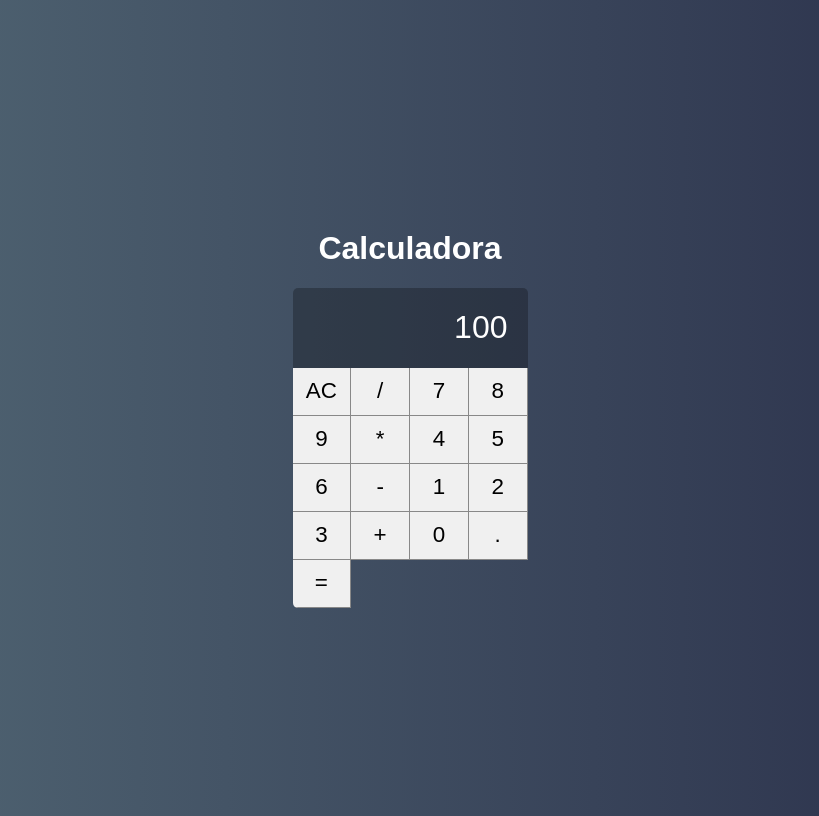
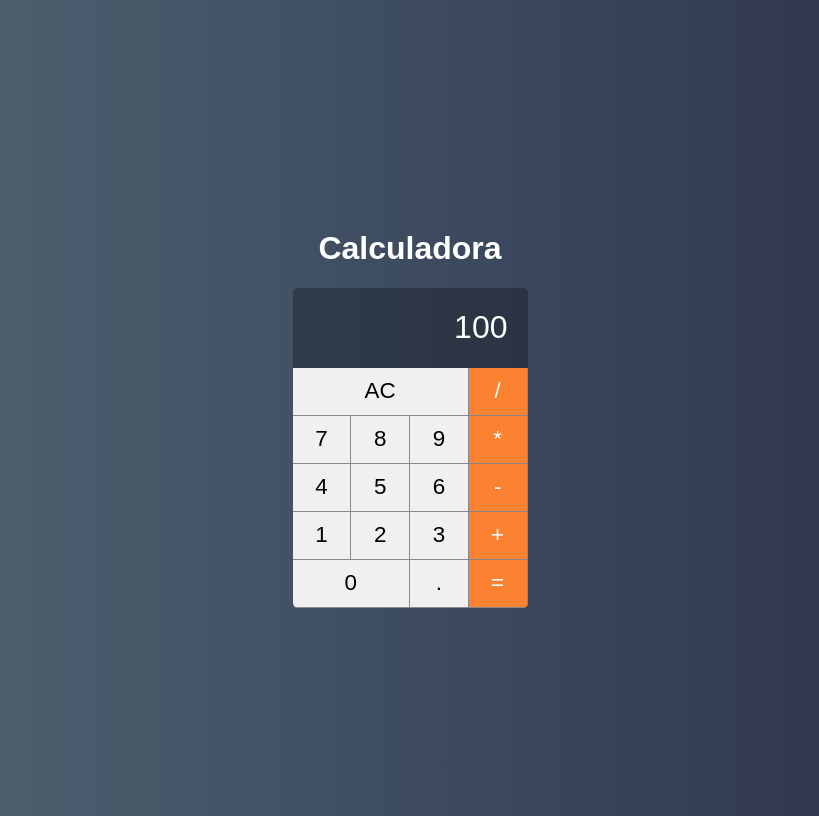
Before and after one commit to aeciofcs/projeto-calculadora, a React (Create React App) app: page / in a window 1280 px wide. Shown: the whole page, without its empty margins (230-1049 px from the left). Built offline with nearby package versions, Linux system fonts and the light colour scheme.

Commit message:
Ajustes no Comp Button e adicionado as funções

```diff
--- a/src/components/Button.css
+++ b/src/components/Button.css
@@ -11,3 +11,24 @@
     border-bottom: var(--border-button);
     outline: none;
 }
+
+.button:active {
+    background-color: #ccc;
+}
+
+.button.double {
+    grid-column: span 2;
+}
+
+.button.triple {
+    grid-column: span 3;
+}
+
+.button.operation {
+    background-color: #fa8231;
+    color: #fff;
+}
+
+.button.operation:active {
+    background-color: #fa8231cc;
+}
--- a/src/components/Button.jsx
+++ b/src/components/Button.jsx
@@ -3,6 +3,12 @@
 
 //criando componentes sem estado.
 export default props =>
-    <button className="button">
+    <button className={`
+        button
+        ${props.operation ? 'operation' : ''}
+        ${props.double ? 'double' : ''}
+        ${props.triple ? 'triple' : ''}
+    `}
+        onClick={e => props.click && props.click(props.label)} >
         {props.label}
     </button>
--- a/src/main/Calculator.jsx
+++ b/src/main/Calculator.jsx
@@ -5,27 +5,44 @@
 import Display from '../components/Display'
 
 export default class Calculator extends Component {
+
+    clearMemory(){
+        console.log('Limpar')
+    }
+
+    setOperation(operation){
+        console.log(operation)
+    }
+
+    addDigit(n){
+        console.log(n)
+    }
+
+
     render() {
+        const addDigit = n => this.addDigit(n)
+        const setOperation = op => this.setOperation(op)
+
         return (
             <div className="calculator">
                 <Display value={100} />
-                <Button label="AC"/>
-                <Button label="/"/>
-                <Button label="7"/>
-                <Button label="8"/>
-                <Button label="9"/>
-                <Button label="*"/>
-                <Button label="4"/>
-                <Button label="5"/>
-                <Button label="6"/>
-                <Button label="-"/>
-                <Button label="1"/>
-                <Button label="2"/>
-                <Button label="3"/>
-                <Button label="+"/>
-                <Button label="0"/>
-                <Button label="."/>
-                <Button label="="/>
+                <Button label="AC" triple click={ () => this.clearMemory() } />
+                <Button label="/" operation click={setOperation} />
+                <Button label="7" click={addDigit}/>
+                <Button label="8" click={addDigit}/>
+                <Button label="9" click={addDigit}/>
+                <Button label="*" operation click={setOperation}/>
+                <Button label="4" click={addDigit}/>
+                <Button label="5" click={addDigit}/>
+                <Button label="6" click={addDigit}/>
+                <Button label="-" operation click={setOperation}/>
+                <Button label="1" click={addDigit}/>
+                <Button label="2" click={addDigit}/>
+                <Button label="3" click={addDigit}/>
+                <Button label="+" operation click={setOperation}/>
+                <Button label="0" double="double" click={addDigit}/>
+                <Button label="." click={addDigit}/>
+                <Button label="=" operation click={setOperation}/>
             </div>
         )
     }
```
